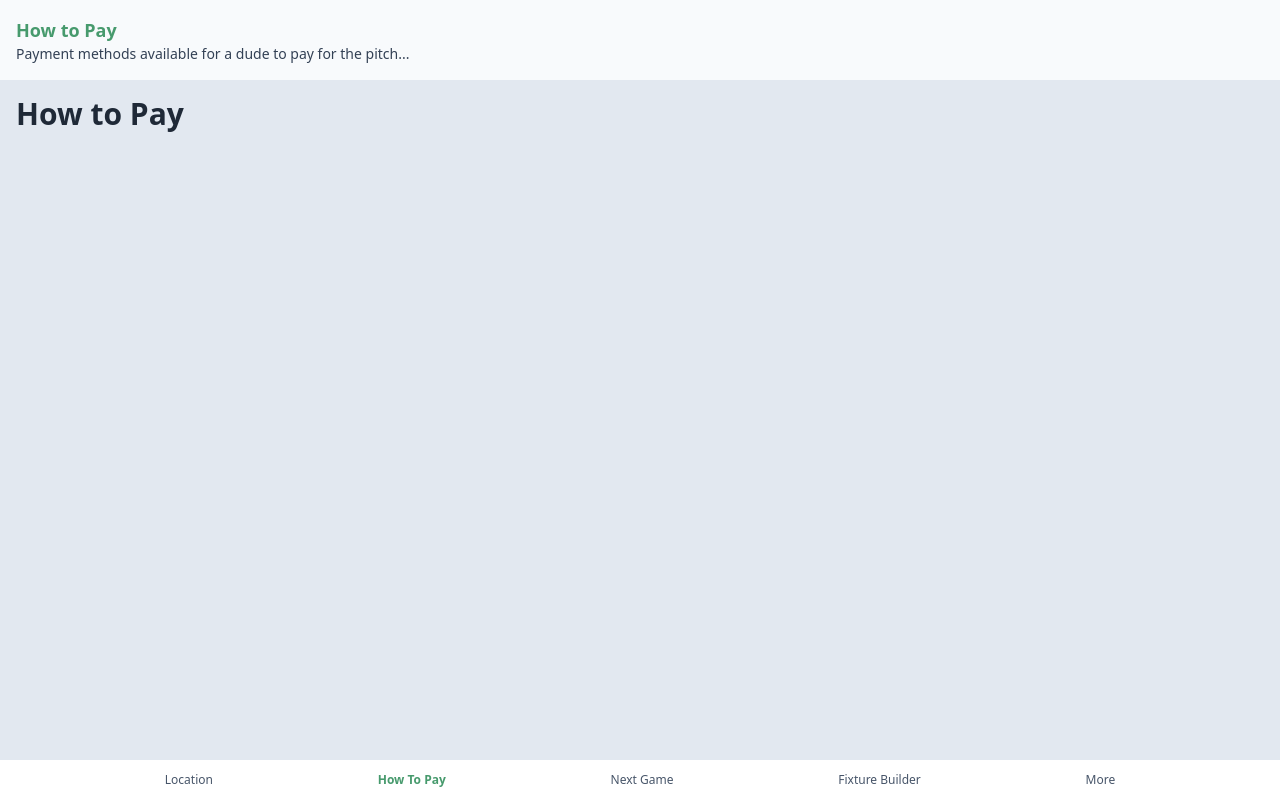
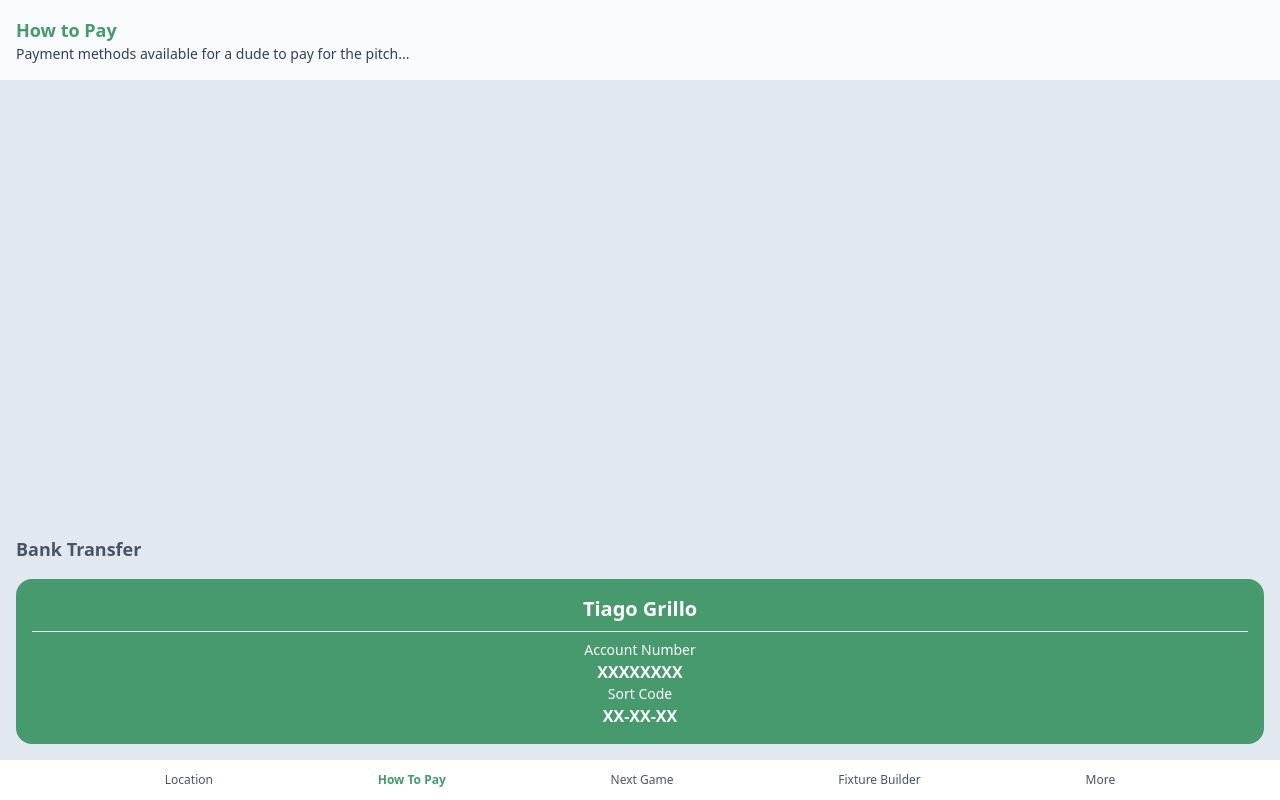
Before and after one commit to bartlomiejkuczma/footy-planner, a SvelteKit app: page /how-to-pay in a window 1280 px wide. Built offline with nearby package versions, Linux system fonts and the light colour scheme.

Commit message:
feat(how-to-pay): setting up static content for how to pay page

```diff
--- a/src/routes/how-to-pay/+page.svelte
+++ b/src/routes/how-to-pay/+page.svelte
@@ -5,4 +5,14 @@
 	headerSubTitle.set('Payment methods available for a dude to pay for the pitch...');
 </script>
 
-<h1 class="text-3xl font-bold">How to Pay</h1>
+<h2 class="text-lg font-bold text-slate-600 mt-auto">Bank Transfer</h2>
+<div class="card bg-grass-green text-white">
+	<div class="card-body gap-0 p-4 text-center">
+		<h2 class="card-title justify-center">Tiago Grillo</h2>
+		<div class="border-t my-2" />
+		<p class="text-sm font-light">Account Number</p>
+		<p class="font-bold">XXXXXXXX</p>
+		<p class="text-sm font-light">Sort Code</p>
+		<p class="font-bold">XX-XX-XX</p>
+	</div>
+</div>
```
